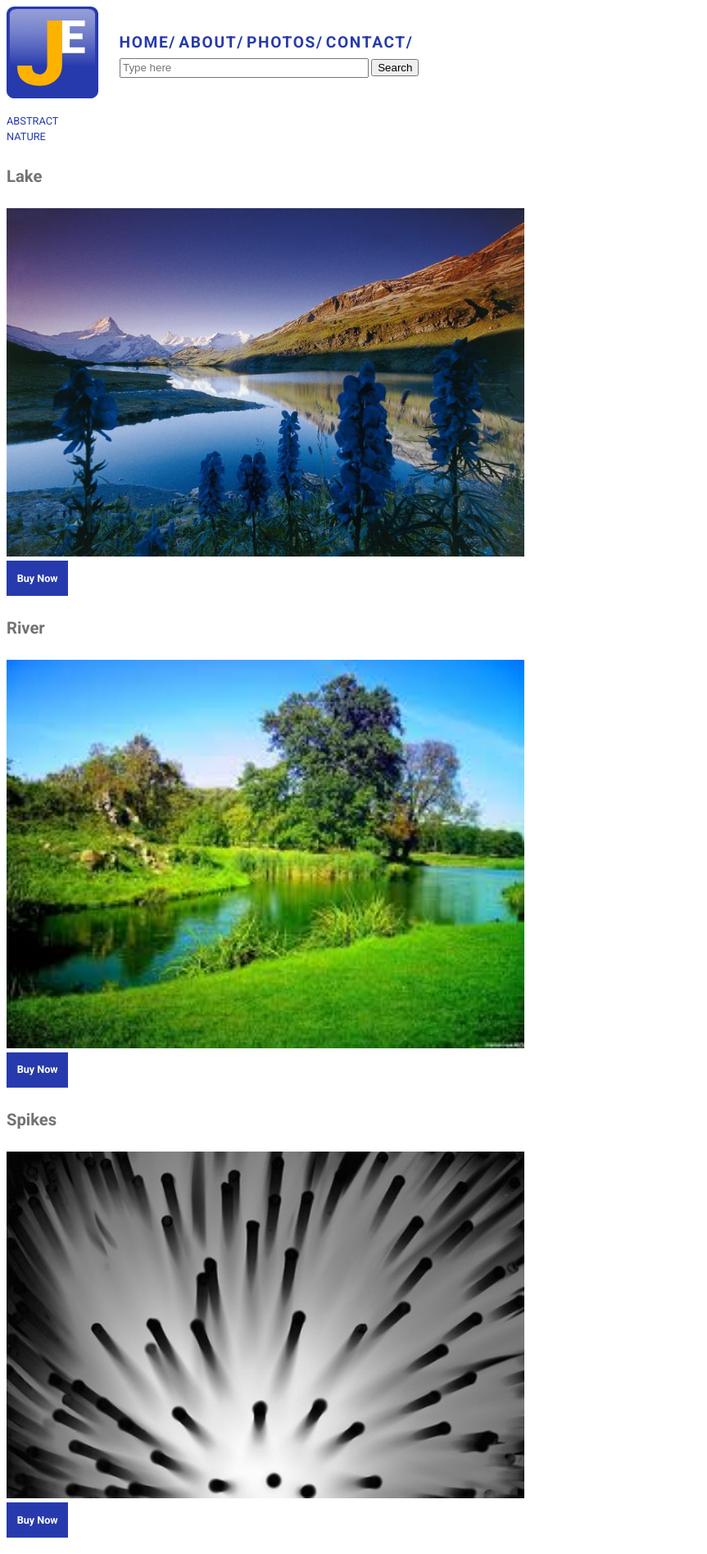
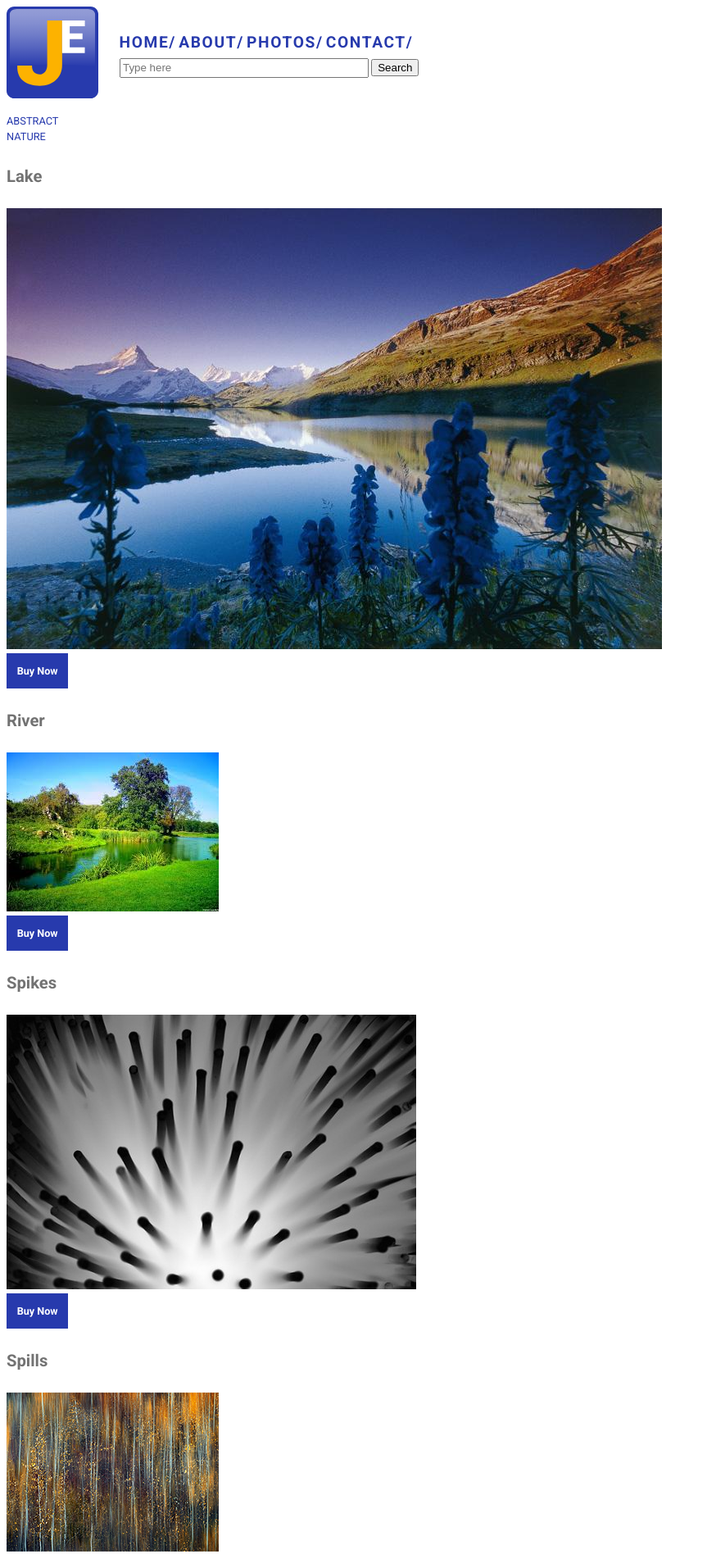
Before and after one commit to sashachama13/ecommerce-website, a Jekyll site: the page built from photographs/index.html, in a window 1280 px wide. Shown: the top 1896 px of the page at 82% size, without its empty margins (0-863 px from the left). Built offline with Jekyll 4.4.1, drawn with Linux system fonts in a browser that asks for light colours; Markdown is read by kramdown in place of the engine named in the settings.

Commit message:
image adjustment.

```diff
--- a/_includes/css/common.css
+++ b/_includes/css/common.css
@@ -120,8 +120,8 @@ a:active {
 .images{
 	width: 50%;
 	height: 50%;
+	}
 
-	}
 @media only screen and (min-width: 35em){
 
 	.logo{
--- a/photographs/index.html
+++ b/photographs/index.html
@@ -11,7 +11,7 @@ title: Photographs
 		<a href="{{site.baseurl}}{{photo.url}}"><h4>{{photo.title}}</h4></a>
 			<li class="list-group-item">
 				<a href="{{site.baseurl}}{{photo.url}}">
-				<img src="{{site.baseurl}}/images/{{photo.image}}" alt="" height=50% width=50%>
+				<div class ="images"><img src="{{site.baseurl}}/images/{{photo.image}}" alt="image"></div>
 
 				</a>
 				<div>
```
